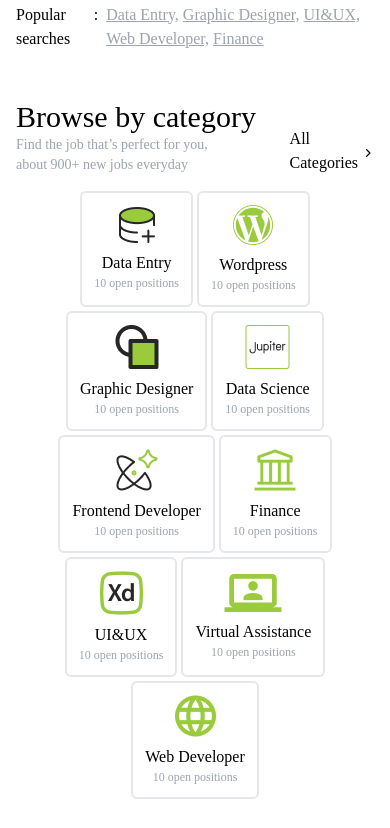
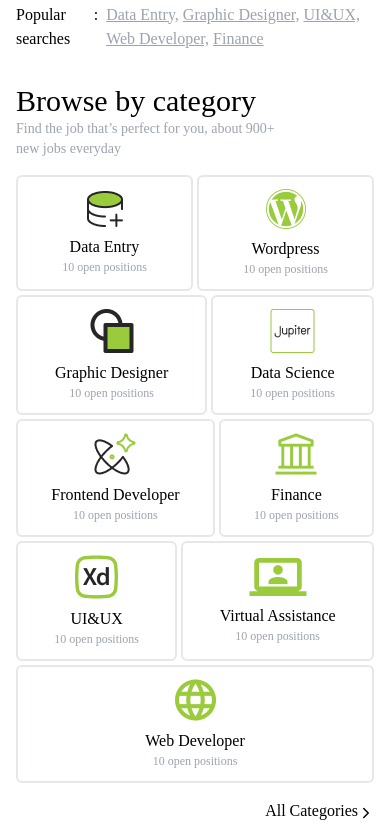
Before and after one commit to Novian001/GoodJob, a website: page index.html in a window 390 px wide. Shown: the part 879-1707 px from the top of the page. Drawn offline with nearby package versions, Linux system fonts and the light colour scheme.

Commit message:
new updated

```diff
--- a/index.html
+++ b/index.html
@@ -176,78 +176,78 @@
             <section>
                 <div class="container mx-auto p-4">
                     <div class="grid grid-cols-12">
-                        <div class="col-span-12 my-4">
+                        <div class="col-span-12 lg:my-4">
                             <div class="flex justify-between items-end">
                                 <div class="flex flex-col grow">
                                     <h1 class="text-3xl font-medium">Browse by category</h1>
                                     <p class="text-gray-400 text-sm w-3/4 lg:text-base">Find the job that’s perfect for you, about 900+ new jobs everyday</p>
                                 </div>
-                                <a href="#" class="flex items-center justify-end">
+                                <a href="#" class="items-center justify-end hidden md:flex">
                                     <p class="text-base">All Categories</p>
                                     <ion-icon name="chevron-forward-outline" class="mt-1"></ion-icon>
                                 </a>
                             </div>
                         </div>
-                        <div class="col-span-12">
+                        <div class="col-span-12 my-4 lg:my-0">
                             <div>
                                 <div class="flex justify-center flex-wrap gap-1 lg:gap-4">
-                                    <div class="flex flex-col items-center lg:flex-row justify-center p-3 w-fit bg-white border-2 gap-2 rounded-md cursor-pointer">
+                                    <div class="flex grow md:grow-0 flex-col items-center lg:flex-row justify-center p-3 w-fit bg-white border-2 gap-2 rounded-md cursor-pointer">
                                         <img class="lg:mx-4" src="public/assets/icon/DE.png" alt="">
                                         <div class="text-center lg:flex-grow">
                                             <p class="text-base font-normal lg:font-medium lg:text-lg">Data Entry</p>
                                             <p class="text-gray-400 text-xs font-normal">10 open positions</p>
                                         </div>
                                     </div>
-                                    <div class="flex flex-col items-center lg:flex-row justify-center p-3 w-fit bg-white border-2 gap-2 rounded-md cursor-pointer">
+                                    <div class="flex grow md:grow-0 flex-col items-center lg:flex-row justify-center p-3 w-fit bg-white border-2 gap-2 rounded-md cursor-pointer">
                                         <img class="lg:mx-4" src="public/assets/icon/WP.png" alt="">
                                         <div class="text-center lg:flex-grow">
                                             <p class="text-base font-normal lg:font-medium lg:text-lg">Wordpress</p>
                                             <p class="text-gray-400 text-xs font-normal">10 open positions</p>
                                         </div>
                                     </div>
-                                    <div class="flex flex-col items-center lg:flex-row justify-center p-3 w-fit bg-white border-2 gap-2 rounded-md cursor-pointer">
+                                    <div class="flex grow md:grow-0 flex-col items-center lg:flex-row justify-center p-3 w-fit bg-white border-2 gap-2 rounded-md cursor-pointer">
                                         <img class="lg:mx-4" src="public/assets/icon/Design.png" alt="">
                                         <div class="text-center lg:flex-grow">
                                             <p class="text-base font-normal lg:font-medium lg:text-lg">Graphic Designer</p>
                                             <p class="text-gray-400 text-xs font-normal">10 open positions</p>
                                         </div>
                                     </div>
-                                    <div class="flex flex-col items-center lg:flex-row justify-center p-3 w-fit bg-white border-2 gap-2 rounded-md cursor-pointer">
+                                    <div class="flex grow md:grow-0 flex-col items-center lg:flex-row justify-center p-3 w-fit bg-white border-2 gap-2 rounded-md cursor-pointer">
                                         <img class="lg:mx-4" src="public/assets/icon/DS.png" alt="">
                                         <div class="text-center lg:flex-grow">
                                             <p class="text-base font-normal lg:font-medium lg:text-lg">Data Science</p>
                                             <p class="text-gray-400 text-xs font-normal">10 open positions</p>
                                         </div>
                                     </div>
-                                    <div class="flex flex-col items-center lg:flex-row justify-center p-3 w-fit bg-white border-2 gap-2 rounded-md cursor-pointer">
+                                    <div class="flex grow md:grow-0 flex-col items-center lg:flex-row justify-center p-3 w-fit bg-white border-2 gap-2 rounded-md cursor-pointer">
                                         <img class="lg:mx-4" src="public/assets/icon/FE.png" alt="">
                                         <div class="text-center lg:flex-grow">
                                             <p class="text-base font-normal lg:font-medium lg:text-lg">Frontend Developer</p>
                                             <p class="text-gray-400 text-xs font-normal">10 open positions</p>
                                         </div>
                                     </div>
-                                    <div class="flex flex-col items-center lg:flex-row justify-center p-3 w-fit bg-white border-2 gap-2 rounded-md cursor-pointer">
+                                    <div class="flex grow md:grow-0 flex-col items-center lg:flex-row justify-center p-3 w-fit bg-white border-2 gap-2 rounded-md cursor-pointer">
                                         <img class="lg:mx-4" src="public/assets/icon/Finance.png" alt="">
                                         <div class="text-center lg:flex-grow">
                                             <p class="text-base font-normal lg:font-medium lg:text-lg">Finance</p>
                                             <p class="text-gray-400 text-xs font-normal">10 open positions</p>
                                         </div>
                                     </div>
-                                    <div class="flex flex-col items-center lg:flex-row justify-center p-3 w-fit bg-white border-2 gap-2 rounded-md cursor-pointer">
+                                    <div class="flex grow md:grow-0 flex-col items-center lg:flex-row justify-center p-3 w-fit bg-white border-2 gap-2 rounded-md cursor-pointer">
                                         <img class="lg:mx-4" src="public/assets/icon/XD.png" alt="">
                                         <div class="text-center lg:flex-grow">
                                             <p class="text-base font-normal lg:font-medium lg:text-lg">UI&UX</p>
                                             <p class="text-gray-400 text-xs font-normal">10 open positions</p>
                                         </div>
                                     </div>
-                                    <div class="flex flex-col items-center lg:flex-row justify-center p-3 w-fit bg-white border-2 gap-2 rounded-md cursor-pointer">
+                                    <div class="flex grow md:grow-0 flex-col items-center lg:flex-row justify-center p-3 w-fit bg-white border-2 gap-2 rounded-md cursor-pointer">
                                         <img class="lg:mx-4" src="public/assets/icon/VA.png" alt="">
                                         <div class="text-center lg:flex-grow">
                                             <p class="text-base font-normal lg:font-medium lg:text-lg">Virtual Assistance</p>
                                             <p class="text-gray-400 text-xs font-normal">10 open positions</p>
                                         </div>
                                     </div>
-                                    <div class="flex flex-col items-center lg:flex-row justify-center p-3 w-fit bg-white border-2 gap-2 rounded-md cursor-pointer">
+                                    <div class="flex grow md:grow-0 flex-col items-center lg:flex-row justify-center p-3 w-fit bg-white border-2 gap-2 rounded-md cursor-pointer">
                                         <img class="lg:mx-4" src="public/assets/icon/Web.png" alt="">
                                         <div class="text-center lg:flex-grow">
                                             <p class="text-base font-normal lg:font-medium lg:text-lg">Web Developer</p>
@@ -256,6 +256,10 @@
                                     </div>
                                 </div>
                             </div>
+                            <a href="#" class="items-center justify-end flex md:hidden mt-4 md:mt-0">
+                                <p class="text-base">All Categories</p>
+                                <ion-icon name="chevron-forward-outline" class="mt-1"></ion-icon>
+                            </a>
                         </div>
                     </div>
                 </div>
```
Also changed, not shown: public/css/styles.css.
